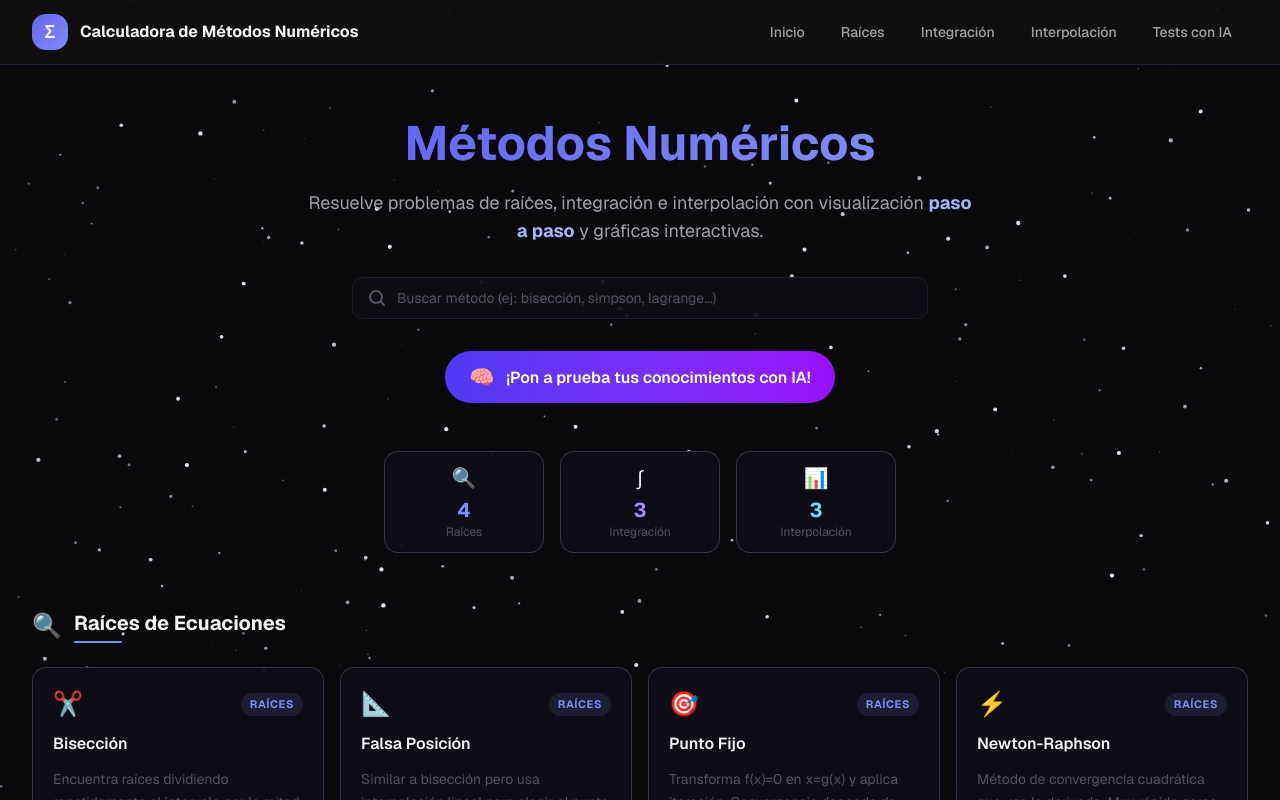
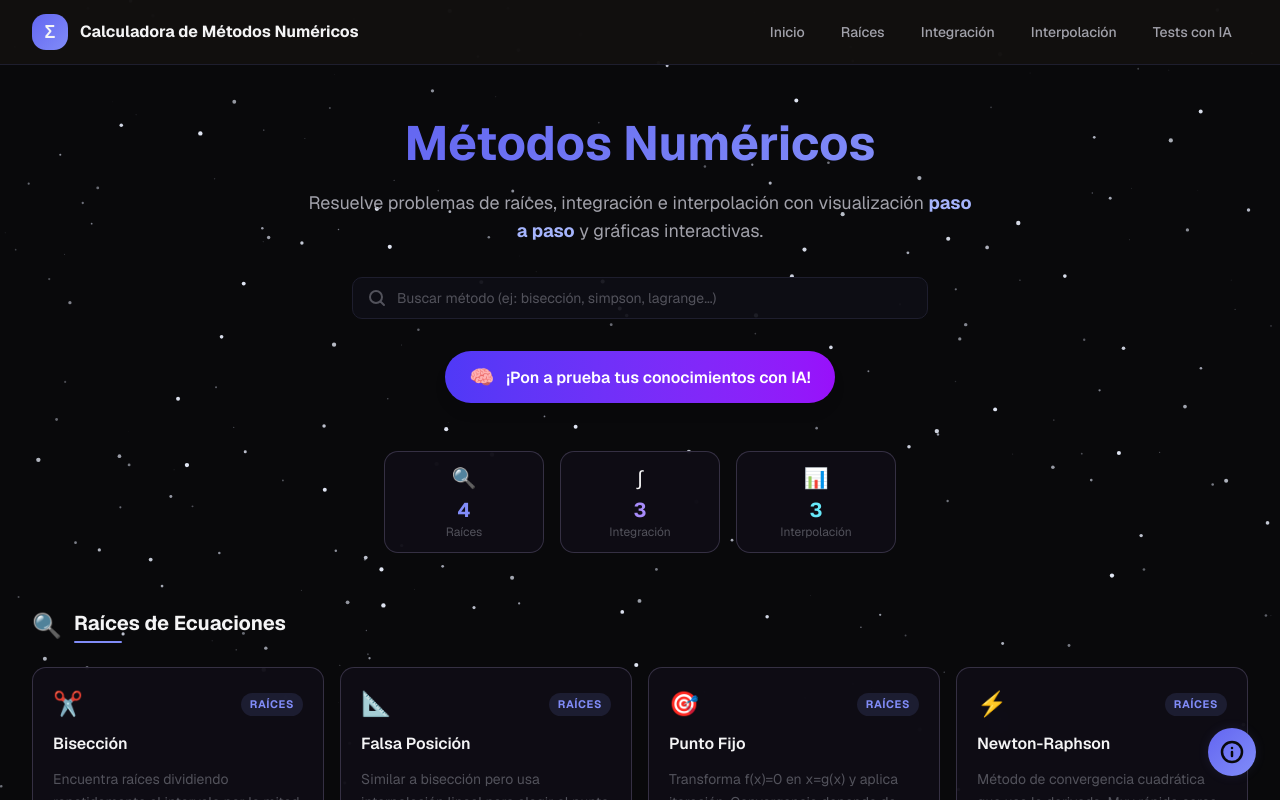
Before and after one commit to Jurgensen-SJB/Pagina_Mates, a Next.js app: page / in a window 1280 px wide. Shown: the top 800 px of the page. Built offline with nearby package versions, Linux system fonts and the light colour scheme.

Commit message:
mod
algunos cambios

```diff
--- a/src/app/layout.tsx
+++ b/src/app/layout.tsx
@@ -3,6 +3,7 @@ import { Geist, Geist_Mono } from "next/font/google";
 import Header from "@/presentation/components/common/Header";
 import Footer from "@/presentation/components/common/Footer";
 import StarField from "@/presentation/components/common/StarField";
+import AboutButton from "@/presentation/components/common/AboutButton";
 import "./globals.css";
 
 const geistSans = Geist({
@@ -46,6 +47,7 @@ export default function RootLayout({
         <Header />
         <main className="flex-1">{children}</main>
         <Footer />
+        <AboutButton />
       </body>
     </html>
   );
--- /dev/null
+++ b/src/presentation/components/common/AboutButton.tsx
@@ -0,0 +1,114 @@
+'use client';
+
+import { useState } from 'react';
+
+export default function AboutButton() {
+  const [isOpen, setIsOpen] = useState(false);
+
+  return (
+    <>
+      {/* Floating Action Button */}
+      <button
+        onClick={() => setIsOpen(true)}
+        className="fixed bottom-6 right-6 z-40 w-12 h-12 rounded-full flex items-center justify-center cursor-pointer transition-all duration-300 shadow-lg hover:scale-110 active:scale-95 group"
+        style={{
+          background: 'var(--gradient-primary)',
+          color: 'var(--text-inverse)',
+          boxShadow: 'var(--shadow-glow-sm)',
+        }}
+        aria-label="Acerca de"
+      >
+        <svg
+          width="24"
+          height="24"
+          viewBox="0 0 24 24"
+          fill="none"
+          stroke="currentColor"
+          strokeWidth="2.5"
+          strokeLinecap="round"
+          strokeLinejoin="round"
+          className="transition-transform duration-300 group-hover:rotate-12"
+        >
+          <circle cx="12" cy="12" r="10" />
+          <line x1="12" y1="16" x2="12" y2="12" />
+          <line x1="12" y1="8" x2="12.01" y2="8" />
+        </svg>
+        <span className="absolute right-14 scale-0 origin-right transition-all duration-200 group-hover:scale-100 bg-zinc-900 text-zinc-100 text-xs px-2.5 py-1.5 rounded-md border border-zinc-800 whitespace-nowrap shadow-md">
+          Acerca de
+        </span>
+      </button>
+
+      {/* Modal Overlay */}
+      {isOpen && (
+        <div
+          className="fixed inset-0 z-50 flex items-center justify-center p-4 animate-fadeIn"
+          style={{
+            background: 'rgba(9, 9, 11, 0.75)',
+            backdropFilter: 'blur(8px)',
+            WebkitBackdropFilter: 'blur(8px)',
+          }}
+          onClick={() => setIsOpen(false)}
+        >
+          {/* Modal Container */}
+          <div
+            className="w-full max-w-md glass-card p-6 md:p-8 relative animate-fadeInUp"
+            style={{
+              background: 'rgba(20, 20, 30, 0.95)',
+              borderColor: 'rgba(129, 140, 248, 0.25)',
+              boxShadow: 'var(--shadow-lg)',
+            }}
+            onClick={(e) => e.stopPropagation()}
+          >
+            {/* Close Button */}
+            <button
+              onClick={() => setIsOpen(false)}
+              className="absolute top-4 right-4 p-1.5 rounded-lg text-zinc-400 hover:text-zinc-100 hover:bg-zinc-800/50 transition-colors cursor-pointer"
+              aria-label="Cerrar"
+            >
+              <svg
+                width="20"
+                height="20"
+                viewBox="0 0 24 24"
+                fill="none"
+                stroke="currentColor"
+                strokeWidth="2.5"
+                strokeLinecap="round"
+                strokeLinejoin="round"
+              >
+                <line x1="18" y1="6" x2="6" y2="18" />
+                <line x1="6" y1="6" x2="18" y2="18" />
+              </svg>
+            </button>
+
+            {/* Content */}
+            <div className="text-center">
+              <div className="w-12 h-12 rounded-full bg-indigo-500/10 text-indigo-400 flex items-center justify-center mx-auto mb-4 border border-indigo-500/20">
+                <span className="text-2xl">🎓</span>
+              </div>
+
+              <h3 className="text-xl font-bold mb-3" style={{ color: 'var(--text-primary)' }}>
+                Información del Proyecto
+              </h3>
+
+              <p className="text-sm leading-relaxed mb-6" style={{ color: 'var(--text-secondary)' }}>
+                Código elaborado por <strong className="text-indigo-300">Sneider Jurgensen</strong>, estudiante de Ingeniería de Sistemas de la Universidad Simón Bolívar.
+              </p>
+
+              <div className="h-px w-full bg-zinc-800 my-4" />
+
+              {/* Logo Card */}
+              <div className="bg-white/95 p-4 rounded-xl flex items-center justify-center border border-white/10 shadow-sm mt-4 hover:scale-[1.02] transition-transform duration-200">
+                <img
+                  src="https://upload.wikimedia.org/wikipedia/commons/2/28/Logo_Unisimon.svg"
+                  alt="Universidad Simón Bolívar Logo"
+                  className="h-10 w-auto object-contain select-none"
+                  draggable={false}
+                />
+              </div>
+            </div>
+          </div>
+        </div>
+      )}
+    </>
+  );
+}
```
Also changed, not shown: 1 other file (tests, documents, lock files or other folders).
